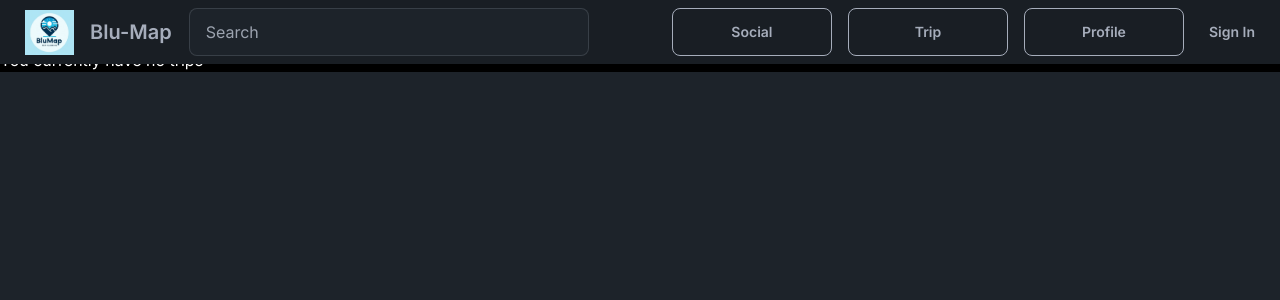
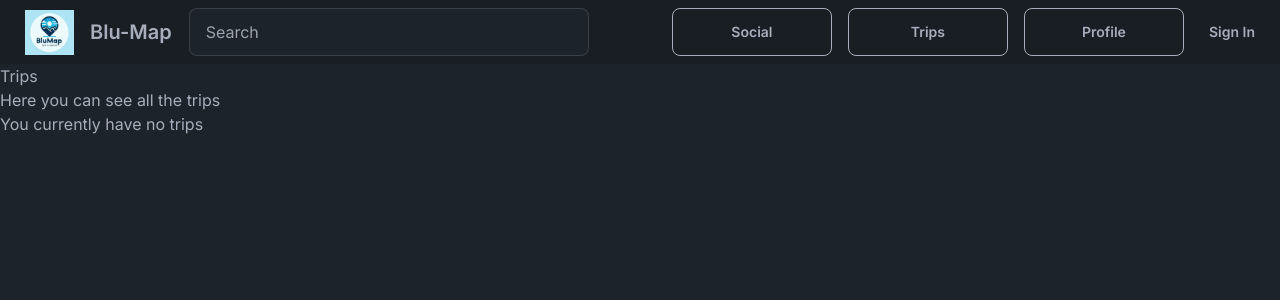
Before and after one commit to mkarabul/blu-map, a Next.js app in the folder client/: page /trips in a window 1280 px wide. Shown: the top 300 px of the page. Built offline with nearby package versions, Linux system fonts and the light colour scheme; no server answers.

Commit message:
Fix navbar and trips page

```diff
--- a/client/src/app/components/navbar.jsx
+++ b/client/src/app/components/navbar.jsx
@@ -9,10 +9,7 @@ export default async function Navbar() {
   const user = session?.user;
 
   return (
-    <header
-      className="navbar bg-base-200 w-100vw z-50"
-      style={{ position: "fixed" }}
-    >
+    <header className="navbar bg-base-200 w-100vw">
       {/* Left Section */}
       <div className="left-section flex-1">
         <Link className="btn btn-ghost text-xl" href="/">
@@ -40,9 +37,9 @@ export default async function Navbar() {
               Social
             </button>
           </Link>
-          <Link href="/trip">
+          <Link href="/trips">
             <button className="btn btn-outline mr-4" style={{ width: "10rem" }}>
-              Trip
+              Trips
             </button>
           </Link>
           <Link href="/profile">
--- a/client/src/app/trips/page.jsx
+++ b/client/src/app/trips/page.jsx
@@ -1,19 +1,22 @@
+"use client";
+
 import React, { useState, useEffect } from "react";
 
 const Trips = () => {
-  const [theme, setTheme] = useState('dark');
+  const [theme, setTheme] = useState("dark");
 
   useEffect(() => {
-    const savedTheme = localStorage.getItem('theme') || 'dark';
+    const savedTheme = localStorage.getItem("theme") || "dark";
     setTheme(savedTheme);
-    document.documentElement.setAttribute('data-theme', savedTheme);
+    document.documentElement.setAttribute("data-theme", savedTheme);
   }, []);
 
-
-  const themeClasses = theme === 'dark' ? 'text-white bg-black' : 'text-black bg-white';
+  const themeClasses =
+    theme === "dark" ? "text-white bg-black" : "text-black bg-white";
 
   return (
-    <div className={themeClasses}>
+    // <div className={themeClasses}>
+    <div>
       <h3>Trips</h3>
       <p>Here you can see all the trips</p>
       <p>You currently have no trips</p>
```
Also changed, not shown: client/src/app/profile/page.jsx (+4 -5 lines), client/src/app/profile/components/email-share.jsx (renamed from client/src/app/profile/email-share.jsx).
